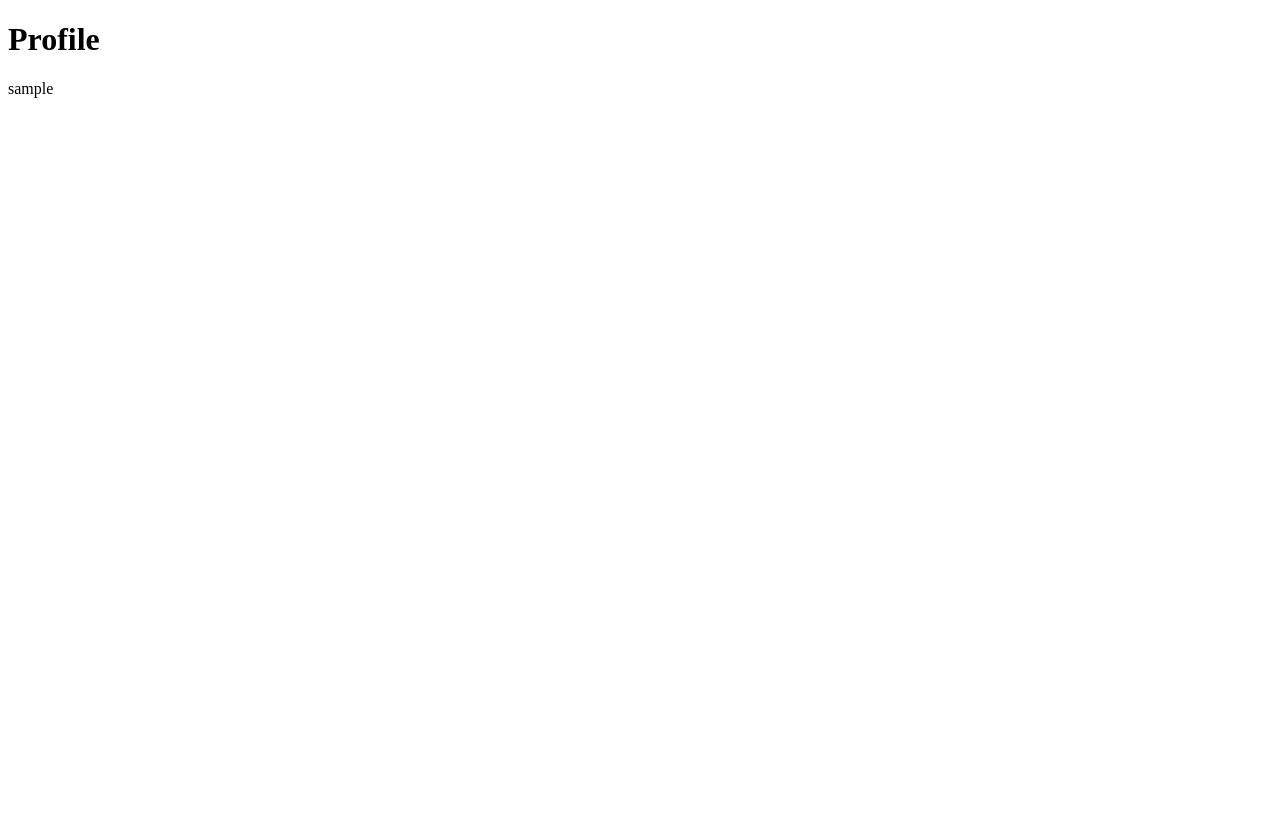
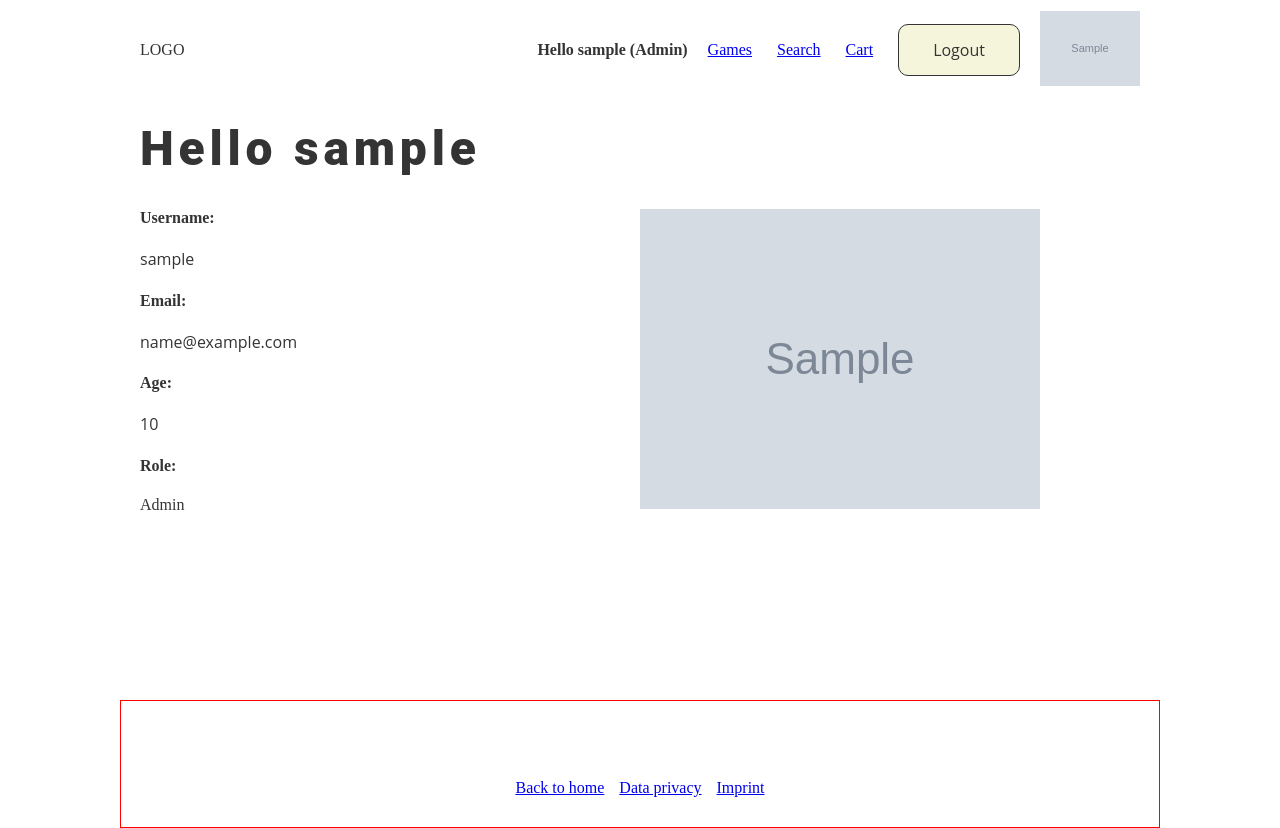
Before and after one commit to Jjutho/WebPythonDjangoProject, a Django app: page /accounts/profile/ in a window 1280 px wide. Before the commit the page is almost empty. Before the commit the page ends 98 px from the top, so only its background shows below. Run offline with Django 4.2, Linux system fonts and the light colour scheme; a user stored in the database is signed in; tables that the repository leaves empty hold one stand-in row (values such as "Sample post"); grey boxes marked "Sample" are stand-in pictures.

Commit message:
minor styling updates, profile page *airquotes*finished*/airquotes*

```diff
--- a/Games/templates/game-detail.html
+++ b/Games/templates/game-detail.html
@@ -27,8 +27,11 @@
             <h4>Description:</h4>
             <p class="game-detail-description">{{ that_one_game.description }}</p>
             <p class="game-detail-upload-date">Uploaded by: <i>{{ that_one_game.user }}</i> at <i>{{ that_one_game.upload_date }}</i></p>
+
+            <h4>Price: </h4><span class="price">{{ that_one_game.price }}</span>
+
             <div class="input rating">
-                <p>Your Rating: </p>
+                <h4>Your Rating: </h4>
             </div>
             <form class="review-form" method="GET" action="/review">
                 <input type="radio" id="5s" name="rate" value="5" /><label for ="5s" class="fas fa-star"></label>
--- a/Games/templates/game-list.html
+++ b/Games/templates/game-list.html
@@ -26,6 +26,7 @@
                 </ul>
                 <h4>Description:</h4>
                 <p class="game-card-description">{{ game.description }}</p>
+                <h4>Price: </h4><span class="price">{{ game.price }}</span>
                 <p>
                     <a class="button primary" href="{% url 'game-detail' game.id %}">View Details</a>
                 </p>
--- a/accounts/admin.py
+++ b/accounts/admin.py
@@ -8,7 +8,7 @@ class CustomUserAdmin(UserAdmin):
     add_form = SignUpForm
     form = UserChangeForm
     model = CustomUser
-    list_display = ['username', 'age', 'profile_picture']
+    list_display = ['username', 'email', 'age', 'profile_picture']
     fieldsets = UserAdmin.fieldsets + (
             (None, {'fields': ('age', 'profile_picture')}),
     )
--- a/accounts/forms.py
+++ b/accounts/forms.py
@@ -17,7 +17,7 @@ class UserChangeForm(UserChangeForm):
 
     class Meta(UserChangeForm):
         model = CustomUser
-        fields = ['username', 'age', 'profile_picture']
+        fields = ['username', 'email', 'age', 'profile_picture']
         widgets = {
             'profile_picture': forms.FileInput(attrs={
                 'accept': '.jpg, .jpeg, .png'}
--- a/accounts/models.py
+++ b/accounts/models.py
@@ -6,7 +6,7 @@ class CustomUser(AbstractUser):
 
     profile_picture = models.ImageField(upload_to='images/users', default='')
     age = models.IntegerField(default=18, validators=[MinValueValidator(1), MaxValueValidator(100)])
-    profile_picture = models.ImageField(upload_to='images/users', default='')
+    email = models.EmailField(default='')
 
     def execute_after_login(self):
         pass
--- /dev/null
+++ b/accounts/static/accounts/css/profile_styles.css
@@ -0,0 +1,10 @@
+.profile-container {
+    display: grid;
+    grid-template-columns: 50% 50%;
+}
+.profile-container .right-column img {
+    max-width: 100%;
+}
+.profile-container .left-column h4:first-child {
+    margin-top: 0;
+}
--- a/accounts/templates/account-profile.html
+++ b/accounts/templates/account-profile.html
@@ -1,11 +1,37 @@
-<!DOCTYPE html>
-<html lang="en">
-<head>
-    <meta charset="UTF-8">
-    <title>User Profile</title>
-</head>
-<body>
-    <h1>Profile</h1>
-    <p>{{ request.user.username }}</p>
-</body>
-</html>
+{% extends "home.html" %}
+
+{% block title %}
+    Profile
+{% endblock %}
+
+{% block css %}
+    {% load static %}
+    <link rel="stylesheet" type="text/css" href="{% static 'accounts/css/profile_styles.css' %}">
+{% endblock %}
+
+{% block heading %}
+    <h1>Hello {{ user.username }}</h1>
+{% endblock %}
+
+{% block logged_in_content %}
+    <div class="profile-container">
+        <div class="left-column">
+            <h4>Username:</h4>
+            <p>{{ user.username }}</p>
+            <h4>Email:</h4>
+            <p>{{ user.email }}</p>
+            <h4>Age:</h4>
+            <p>{{ user.age }}</p>
+            {% if user.is_superuser %}
+                <h4>Role:</h4>
+                Admin
+            {% elif user.is_staff %}
+                <h4>Role:</h4>
+                Staff
+            {% endif %}
+        </div>
+        <div class="right-column">
+            <img src="{{ user.profile_picture.url }}">
+        </div>
+    </div>
+{% endblock %}
--- a/static/css/global_styles.css
+++ b/static/css/global_styles.css
@@ -86,12 +86,17 @@ a.disabled {
     padding: 20px;
 }
 
+img {
+    max-width: 100%;
+}
+
 /* HEADER START */
 .header-container {
     display: grid;
     grid-template-columns: 20% 80%;
     grid-template-rows: 100%;
     padding:0 20px;
+    height: 100px;
 }
 header {
     position: sticky; top: 20px;
@@ -109,6 +114,7 @@ header {
 .nav-container.header .button-container {
     align-items: center;
     margin: 0px;
+    padding: 0px;
 }
 .logo-container.header{
     display: flex;
--- a/templates/base.html
+++ b/templates/base.html
@@ -17,15 +17,25 @@
             </div>
             <div class="nav-container header">
                 {% if user.is_authenticated %}
-                    <h4>Hello {{ user.username }}</h4>
+                    <h4>
+                        Hello {{ user.username }}
+                        {% if user.is_superuser %}
+                            (Admin)
+                        {% elif user.is_staff %}
+                            (Staff)
+                        {% endif %}
+                    </h4>
                     <div class="button-container">
                         <a class="" href="{% url 'game-list' %}">Games</a>
                         <a class="" href="{% url 'game-search' %}">
-                            <img>Search
+                            Search
+                        </a>
+                        <a class="" href="{% url 'cart' %}">
+                            Cart
                         </a>
                         <a class="button primary" href="{% url 'logout' %}">Logout</a>
                     </div>
-                        <img class="header-profile-picture" width="100" src="{{ request.user.profile_picture.url }}">
+                    <a href="{% url 'profile' %}"><img class="header-profile-picture" width="100" src="{% if user.profile_picture %}{{ user.profile_picture.url }}{% else %}/media/images/users/defaultUser.png{% endif %}"></a>
                 {% else %}
                     <div class="button-container">
                         <a class="button secondary" href="{% url 'signup' %}">Sign Up</a>
@@ -42,7 +52,7 @@
     <footer>
         <div class="footer-container">
             <div class="logo-container footer">
-                <img class="logo-placeholder" src="{{ request.user.profile_picture.url }}">
+                <img class="logo-placeholder" src="">
             </div>
             <div class="nav-container footer">
                 <a class="" href="{% url 'home' %}">Back to home</a>
```
Also changed, not shown: accounts/migrations/0006_alter_customuser_email.py (added).
